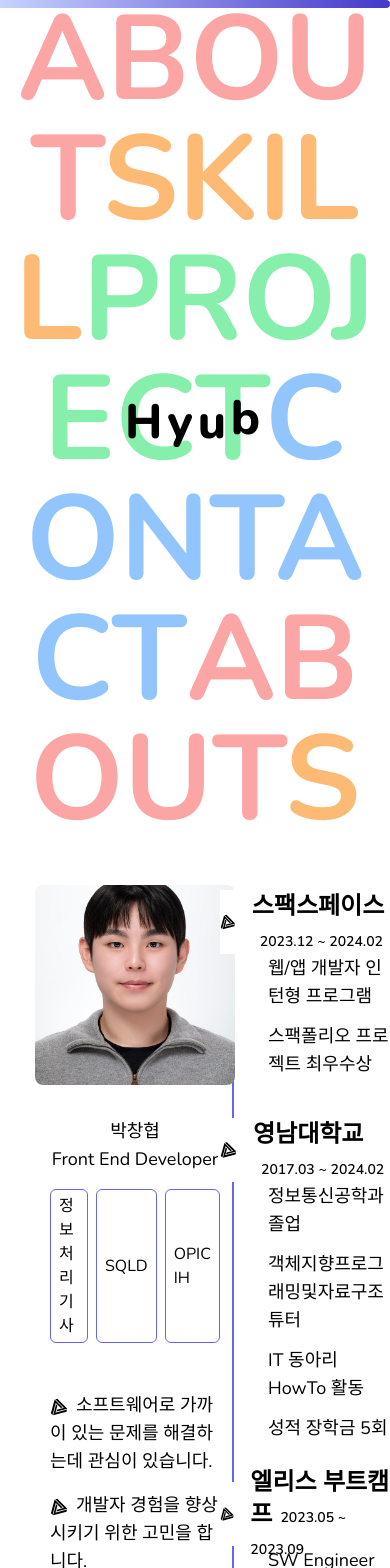
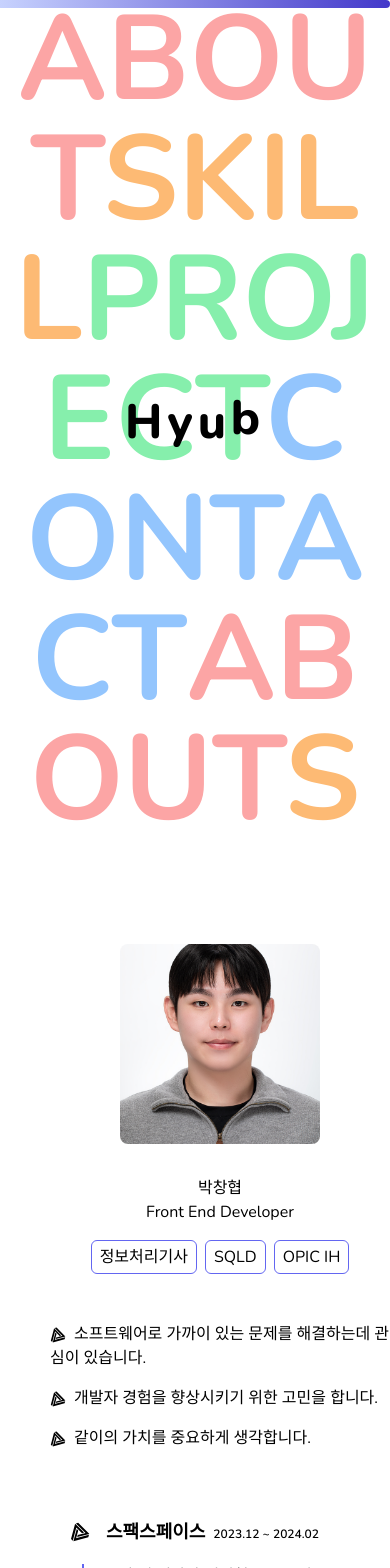
Before and after one commit to thwlckd/portfolio.v1, a Next.js app: page / in a window 390 px wide. Shown: the top 1568 px of the page. Built offline with nearby package versions, Linux system fonts and the light colour scheme.

Commit message:
Style: About 섹션 반응형 작업

```diff
--- a/src/components/section/About.tsx
+++ b/src/components/section/About.tsx
@@ -15,7 +15,7 @@ export default function About() {
   return (
     <motion.section
       id="about"
-      className=" grid grid-flow-col grid-cols-2 min-h-screen  transition-all"
+      className="grid grid-cols-1 lg:grid-cols-2 gap-[50px] min-h-screen py-[100px] transition-all"
       ref={aboutRef}
       initial={{ opacity: 0.2 }}
       whileInView={{
@@ -31,7 +31,7 @@ export default function About() {
 
 const Profile = () => {
   return (
-    <article className="flex flex-col justify-center items-center text-lg">
+    <article className="flex flex-col justify-center items-center text-base lg:text-lg">
       <div className="overflow-hidden w-[200px] h-[200px] rounded-lg">
         <Image
           className="aspect-square object-cover hover:scale-110 transition-all"
@@ -44,9 +44,9 @@ const Profile = () => {
       <p className="mt-8">박창협</p>
       <p>Front End Developer</p>
       <div className="flex gap-2 mt-4">
-        <Chip>정보처리기사</Chip>
-        <Chip>SQLD</Chip>
-        <Chip>OPIC IH</Chip>
+        <Chip className="text-base lg:text-lg">정보처리기사</Chip>
+        <Chip className="text-base lg:text-lg">SQLD</Chip>
+        <Chip className="text-base lg:text-lg">OPIC IH</Chip>
       </div>
       <div className="flex flex-col gap-4 mt-12">
         <p>
@@ -94,18 +94,18 @@ const CAREERS = [
 
 const Career = () => {
   return (
-    <article className="flex flex-col justify-center ">
+    <article className="flex flex-col justify-center items-center lg:items-start">
       {Children.toArray(
         CAREERS.map(({ title, period, description }) => (
-          <div className="relative">
+          <div className="relative w-[300px] lg:w-auto">
             <div className="flex justify-center items-center w-fit h-16 bg-white">
-              <GiMoebiusTriangle className="inline-block text-3xl hover:text-indigo-500 hover:animate-spin" />
-              <p className="ml-4 text-2xl font-semibold">
+              <GiMoebiusTriangle className="inline-block text-xl lg:text-3xl hover:text-indigo-500 hover:animate-spin" />
+              <p className="ml-4 text-lg sm:text-xl lg:text-2xl font-semibold">
                 {title}
-                <span className="ml-2 text-sm">{period}</span>
+                <span className="ml-2 text-xs lg:text-sm">{period}</span>
               </p>
             </div>
-            <div className="flex flex-col gap-3 ml-12 mb-10 text-lg before:absolute before:left-3 before:w-[2px] before:h-full before:-z-10 before:bg-indigo-500">
+            <div className="flex flex-col gap-3 ml-12 mb-10 lg:text-lg before:absolute before:left-3 before:w-[2px] before:h-full before:-z-10 before:bg-indigo-500">
               {Children.toArray(description.map((v) => <p>{v}</p>))}
             </div>
           </div>
```
